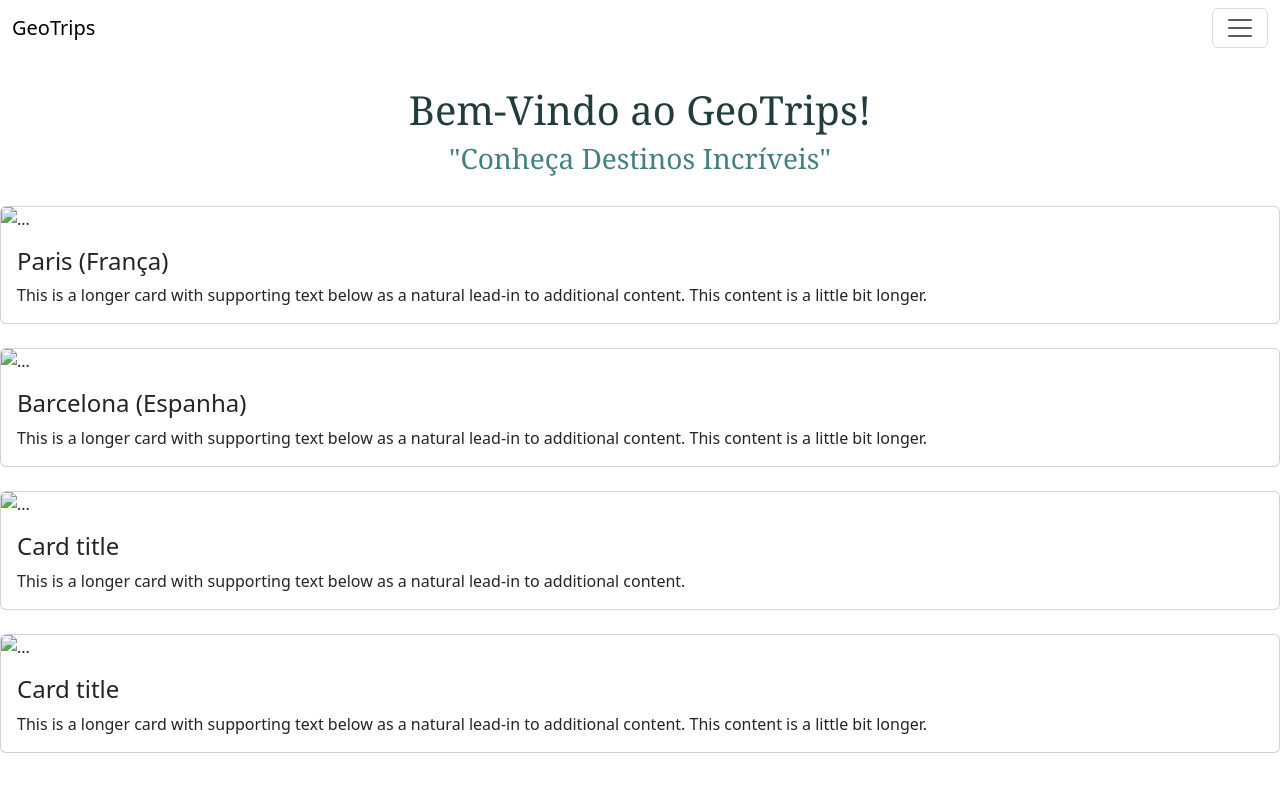
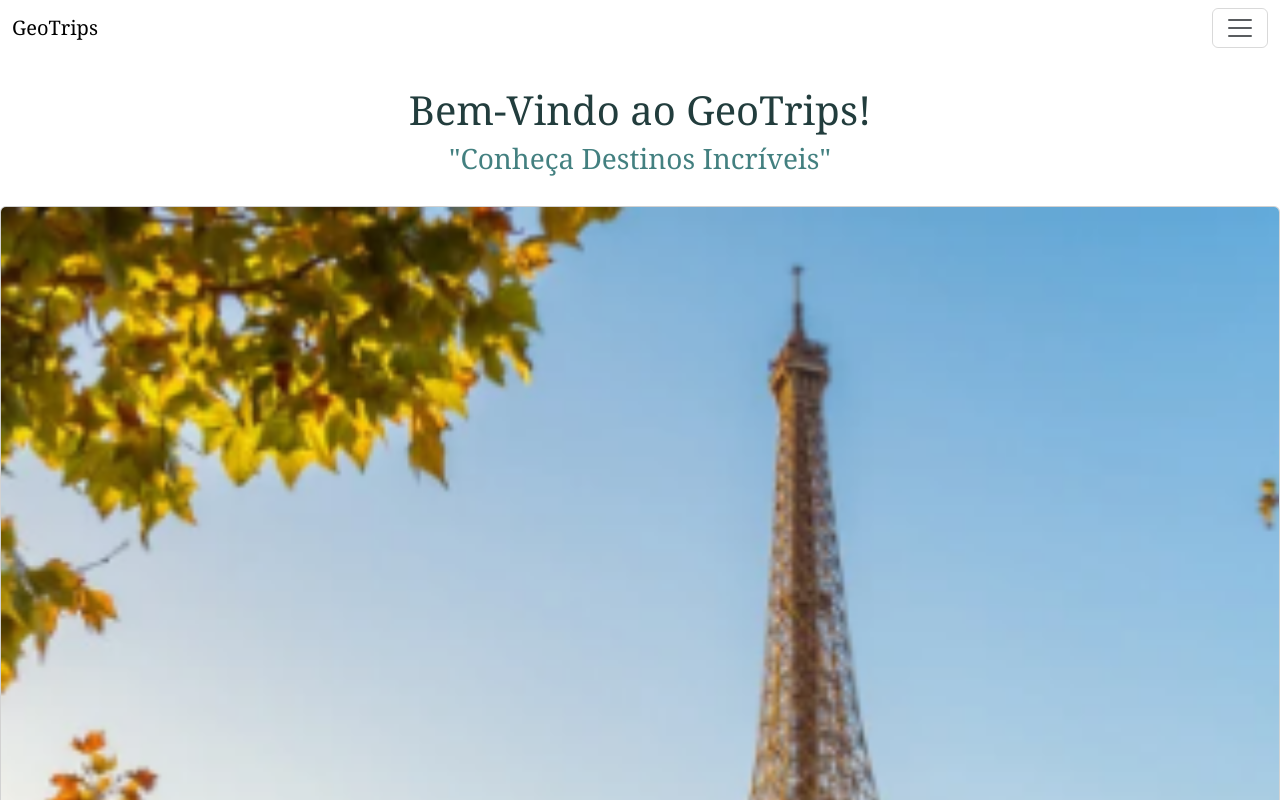
Before and after one commit to AnaJu020/trabalhoAppDay_2026, a plain HTML site: page index.html in a window 1280 px wide. Shown: the top 800 px of the page. Drawn offline with nearby package versions, Linux system fonts and the light colour scheme.

Commit message:
First Commit

```diff
--- a/index.html
+++ b/index.html
@@ -7,8 +7,9 @@
 </head>
 <style>
    .navbar-brand{
-  color: rgb(25, 107, 96);
-  font-size: 25px;
+  color: rgb(2, 164, 142);
+  font-size: 35px;
+  font-family: Georgia, 'Times New Roman', Times, serif;
 }
    .bubu{
     flex-direction: column;
@@ -34,7 +35,7 @@
   }
 
   body{
-    background-color: rgba(166, 218, 218, 0.644);
+    background-color: rgb(205, 250, 250);
   }
 </style>
 <link href="https://cdn.jsdelivr.net/npm/bootstrap@6.0.0-alpha.1/dist/css/bootstrap.min.css" rel="stylesheet" integrity="sha384-B/GM4XqrwHnWXNOWMbloTmrYXZg10cakYGmpfsR/bbzQ6JAJI4ihuyADKLnBgrCe" crossorigin="anonymous">
@@ -73,7 +74,7 @@
 <div class="row row-cols-1 md:row-cols-2 g-4 height: 125px; " >
   <div class="col">
     <div class="card">
-      <img src="Design sem nome (1).png" class="card-img-top" alt="...">
+      <img src="Design sem nome (9).png" class="card-img-top" alt="...">
       <div class="card-body">
         <h4 class="card-title">Paris (França)</h4>
         <p class="card-text">This is a longer card with supporting text below as a natural lead-in to additional content. This content is a little bit longer.</p>
@@ -82,7 +83,7 @@
   </div>
   <div class="col">
     <div class="card">
-      <img src="Design sem nome (2).png" class="card-img-top" alt="...">
+      <img src="Design sem nome (11).png" class="card-img-top" alt="...">
       <div class="card-body">
         <h4 class="card-title">Barcelona (Espanha)</h4>
         <p class="card-text">This is a longer card with supporting text below as a natural lead-in to additional content. This content is a little bit longer.</p>
@@ -91,7 +92,7 @@
   </div>
   <div class="col">
     <div class="card">
-      <img src="..." class="card-img-top" alt="...">
+      <img src="Design sem nome (12).png" class="card-img-top" alt="...">
       <div class="card-body">
         <h4 class="card-title">Card title</h4>
         <p class="card-text">This is a longer card with supporting text below as a natural lead-in to additional content.</p>
@@ -100,7 +101,7 @@
   </div>
   <div class="col">
     <div class="card">
-      <img src="..." class="card-img-top" alt="...">
+      <img src="Design sem nome (13).png" class="card-img-top" alt="...">
       <div class="card-body">
         <h4 class="card-title">Card title</h4>
         <p class="card-text">This is a longer card with supporting text below as a natural lead-in to additional content. This content is a little bit longer.</p>
```
Also changed, not shown: Design sem nome (11).png (added), Design sem nome (12).png (added), Design sem nome (13).png (added), Design sem nome (14).png (added), Design sem nome (15).png (added), Design sem nome (16).png (added), Design sem nome (17).png (added), Design sem nome (18).png (added), Design sem nome (19).png (added), Design sem nome (9).png (added).
